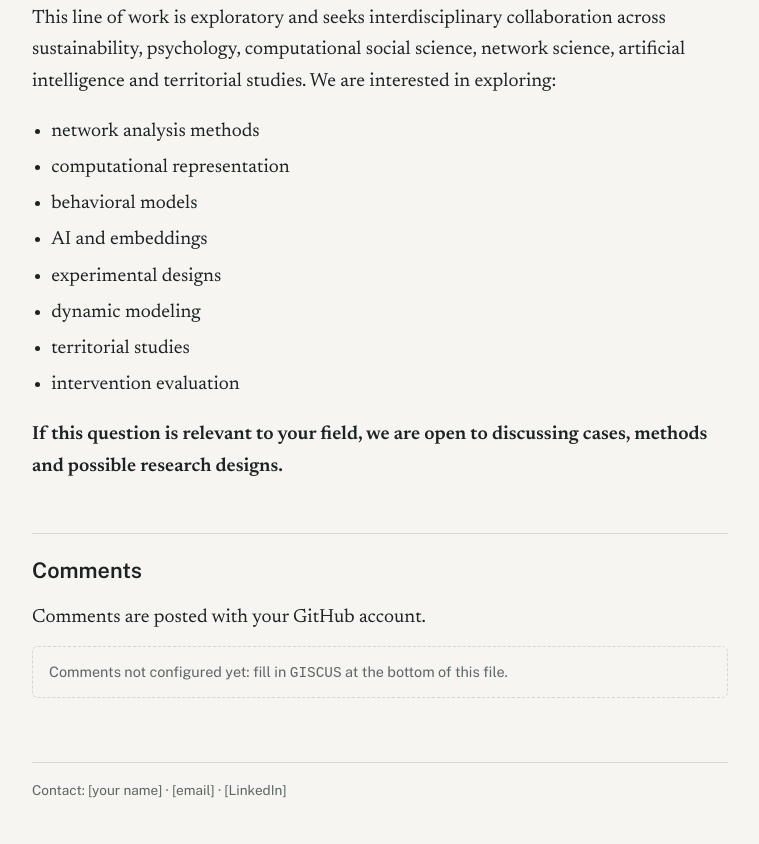
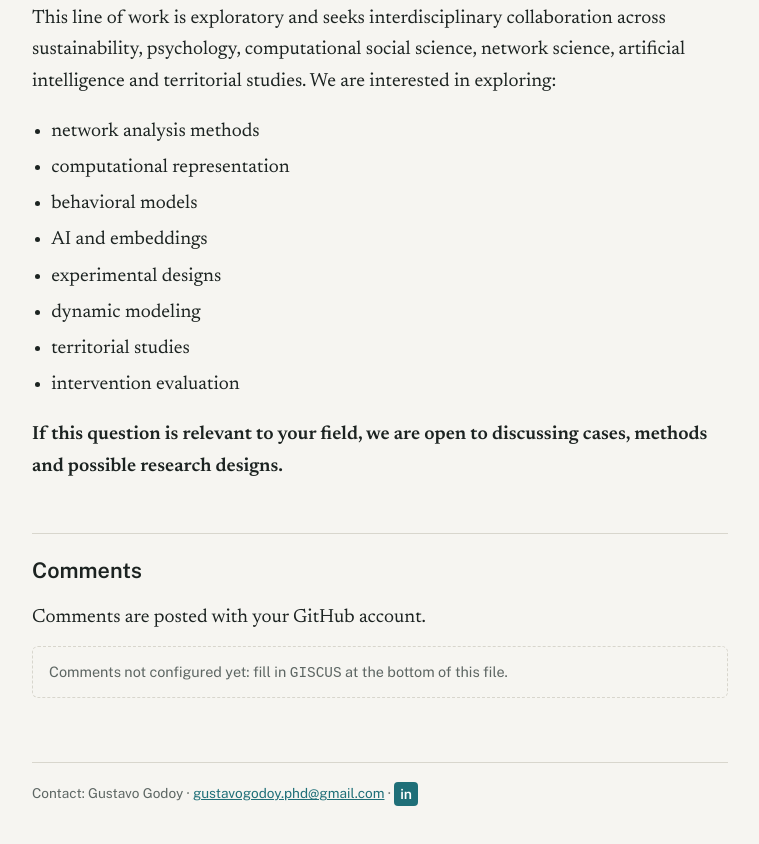
Before and after one commit to cyberzone8/psychosphere-technosphere, a plain HTML site: page index.html in a window 1280 px wide. Shown: the part 5527-6371 px from the top of the page, without its empty margins (260-1019 px from the left). Drawn offline with nearby package versions, Linux system fonts and the light colour scheme; files whose address does not match are found by name.

Commit message:
Add personal contact details to footer
Updated footer with personal contact information and LinkedIn links.

```diff
--- a/index.html
+++ b/index.html
@@ -40,6 +40,30 @@ a{color:var(--tec)}
 #comments .setup{font:.9rem "Public Sans",sans-serif;color:var(--mute);border:1px dashed var(--line);padding:1rem;border-radius:6px}
 footer{margin-top:4rem;padding-top:1.2rem;border-top:1px solid var(--line);font:.85rem "Public Sans",sans-serif;color:var(--mute)}
 :focus-visible{outline:2px solid var(--tec);outline-offset:2px}
+.linkedin{
+  display:inline-flex;
+  align-items:center;
+  justify-content:center;
+  width:24px;
+  height:24px;
+  border-radius:4px;
+  background:var(--tec);
+  color:white;
+  font:700 14px/1 "Public Sans",sans-serif;
+  text-decoration:none;
+  vertical-align:middle;
+  transition:opacity .2s ease,transform .2s ease;
+}
+
+.linkedin:hover{
+  opacity:.8;
+  transform:translateY(-1px);
+}
+
+.linkedin:focus-visible{
+  outline:2px solid var(--tec);
+  outline-offset:3px;
+}
 </style>
 </head>
 <body>
@@ -212,8 +236,31 @@ G₀ → I → G₁</pre>
 
 <div id="comments"></div>
 
-<footer lang="es">Contacto: [tu nombre] · [correo] · [LinkedIn]</footer>
-<footer lang="en">Contact: [your name] · [email] · [LinkedIn]</footer>
+<footer lang="es">
+  Contacto: Gustavo Godoy ·
+  <a href="mailto:gustavogodoy.phd@gmail.com">gustavogodoy.phd@gmail.com</a> ·
+  <a href="https://www.linkedin.com/in/gustavo-godoy-phd-confidential-strategic-advisor-9b505029/"
+     target="_blank"
+     rel="noopener noreferrer"
+     aria-label="LinkedIn de Gustavo Godoy"
+     class="linkedin"
+     title="LinkedIn">
+    in
+  </a>
+</footer>
+
+<footer lang="en">
+  Contact: Gustavo Godoy ·
+  <a href="mailto:gustavogodoy.phd@gmail.com">gustavogodoy.phd@gmail.com</a> ·
+  <a href="https://www.linkedin.com/in/gustavo-godoy-phd-confidential-strategic-advisor-9b505029/"
+     target="_blank"
+     rel="noopener noreferrer"
+     aria-label="Gustavo Godoy on LinkedIn"
+     class="linkedin"
+     title="LinkedIn">
+    in
+  </a>
+</footer>
 </main>
 
 <script>
```
